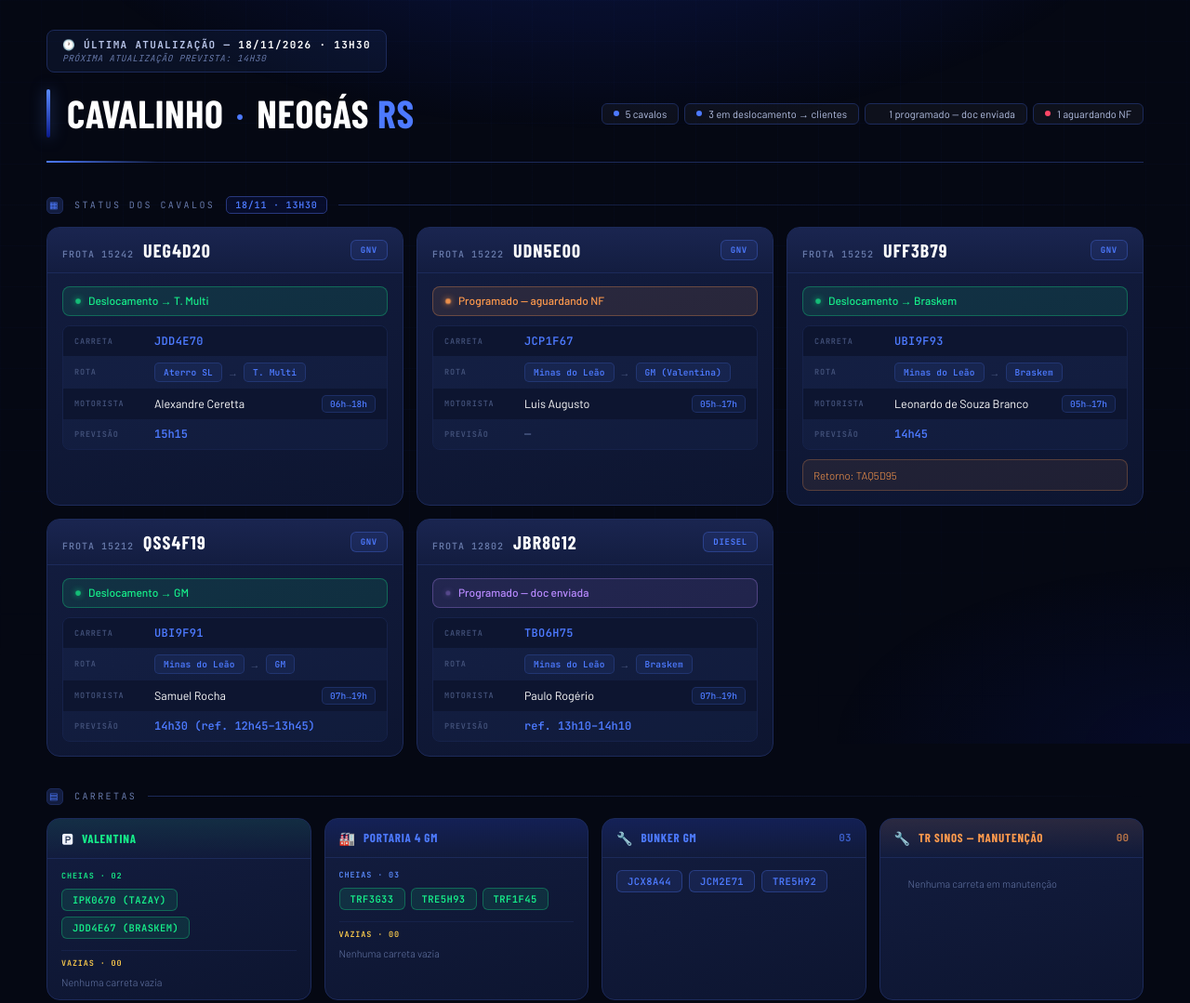
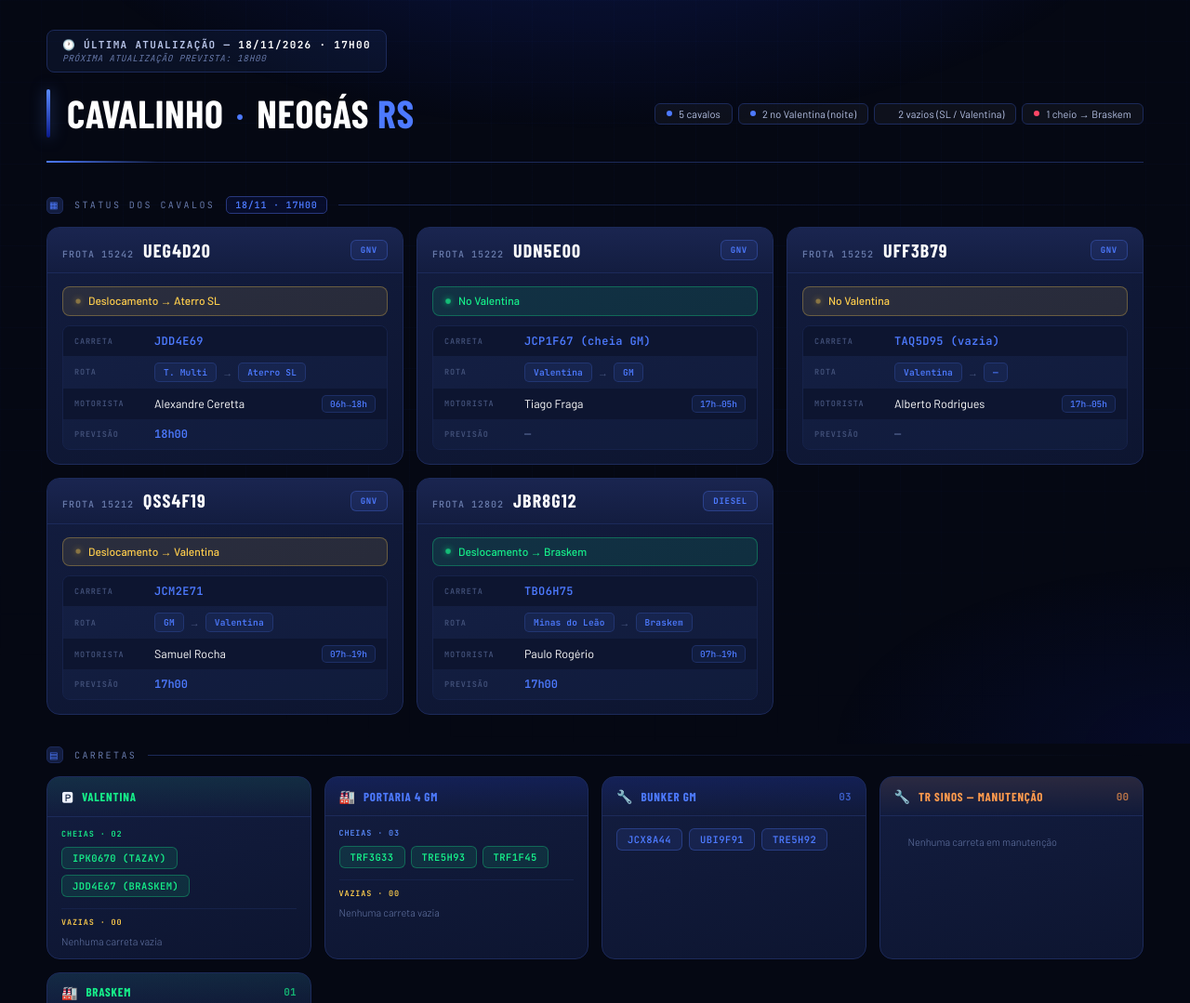
Before and after one commit to giovani-schiavon/Painel-Neogas, a plain HTML site: page index.html in a window 1280 px wide. Shown: the top 1079 px of the page at 93% size. Drawn offline with nearby package versions, Linux system fonts and the light colour scheme; a web font is replaced by a local one.

Commit message:
Add files via upload

```diff
--- a/index.html
+++ b/index.html
@@ -152,8 +152,8 @@ h1 .rs{color:var(--azul-br);}
 <div class="wrap">
 
   <div style="font-family:'JetBrains Mono',monospace;font-size:11px;font-weight:700;letter-spacing:.12em;text-transform:uppercase;color:var(--text2);background:rgba(77,122,255,.08);border:1px solid var(--border);border-radius:8px;padding:8px 16px;margin-bottom:18px;display:inline-block;">
-    🕐 Última Atualização — <span style="color:var(--branco);">18/11/2026 · 13h30</span>
-    <br><span style="font-size:9.5px;font-style:italic;font-weight:400;color:var(--muted);letter-spacing:.06em;">Próxima atualização prevista: 14h30</span>
+    🕐 Última Atualização — <span style="color:var(--branco);">18/11/2026 · 17h00</span>
+    <br><span style="font-size:9.5px;font-style:italic;font-weight:400;color:var(--muted);letter-spacing:.06em;">Próxima atualização prevista: 18h00</span>
   </div>
 
   <div class="header">
@@ -166,84 +166,79 @@ h1 .rs{color:var(--azul-br);}
     <div class="header-right">
       <div class="pills">
         <span class="pill pill-azul">5 cavalos</span>
-        <span class="pill pill-roxo">3 em deslocamento → clientes</span>
-        <span class="pill pill-amarelo">1 programado — doc enviada</span>
-        <span class="pill pill-verm">1 aguardando NF</span>
+        <span class="pill pill-roxo">2 no Valentina (noite)</span>
+        <span class="pill pill-amarelo">2 vazios (SL / Valentina)</span>
+        <span class="pill pill-verm">1 cheio → Braskem</span>
       </div>
 
     </div>
   </div>
 
-  <div class="sec-label"><span class="ico">▦</span>Status dos Cavalos <span class="stamp">18/11 · 13h30</span></div>
-                                                                                                                                                                                                                                                                                                                                                                                                                                                                                                                                                                                                                                                                                                                                                                                                                                                                                                                                                                                                                                                                                                                                                    <div class="grid">
+  <div class="sec-label"><span class="ico">▦</span>Status dos Cavalos <span class="stamp">18/11 · 17h00</span></div>
+                                                                                                                                                                                                                                                                                                                                                                                                                                                                                                                                                                                                                                                                                                                                                                                                                                                                                                                                                                                                                                                                                                                                                      <div class="grid">
 
     <div class="card">
       <div class="card-head"><div class="head-id"><span class="frota">Frota 15242</span><span class="placa">UEG4D20</span></div><span class="comb-badge gnv">GNV</span></div>
       <div class="card-body">
-        <div class="status s-cheio"><span class="pulse"></span>Deslocamento → T. Multi</div>
+        <div class="status s-vazio"><span class="pulse"></span>Deslocamento → Aterro SL</div>
         <div class="info-rows">
-          <div class="irow"><span class="lbl">Carreta</span><span class="v mono" style="display:flex;align-items:center;gap:2px;">JDD4E70</span></div>
-          <div class="irow"><span class="lbl">Rota</span><div class="rota"><span class="rp rp-o">Aterro SL</span><span class="rp-arr">→</span><span class="rp rp-d">T. Multi</span></div></div>
+          <div class="irow"><span class="lbl">Carreta</span><span class="v mono" style="display:flex;align-items:center;gap:2px;">JDD4E69</span></div>
+          <div class="irow"><span class="lbl">Rota</span><div class="rota"><span class="rp rp-o">T. Multi</span><span class="rp-arr">→</span><span class="rp rp-d">Aterro SL</span></div></div>
           <div class="irow mot-row"><span class="lbl">Motorista</span><span class="v mot">Alexandre Ceretta</span><span class="turno-chip">06h→18h</span></div>
-          <div class="irow"><span class="lbl">Previsão</span><span class="v prev">15h15</span></div>
+          <div class="irow"><span class="lbl">Previsão</span><span class="v prev">18h00</span></div>
         </div>
-
       </div>
     </div>
 
     <div class="card">
       <div class="card-head"><div class="head-id"><span class="frota">Frota 15222</span><span class="placa">UDN5E00</span></div><span class="comb-badge gnv">GNV</span></div>
       <div class="card-body">
-        <div class="status s-aguardando"><span class="pulse"></span>Programado — aguardando NF</div>
+        <div class="status s-cheio"><span class="pulse"></span>No Valentina</div>
         <div class="info-rows">
-          <div class="irow"><span class="lbl">Carreta</span><span class="v mono" style="display:flex;align-items:center;gap:2px;">JCP1F67</span></div>
-          <div class="irow"><span class="lbl">Rota</span><div class="rota"><span class="rp rp-o">Minas do Leão</span><span class="rp-arr">→</span><span class="rp rp-d">GM (Valentina)</span></div></div>
-          <div class="irow mot-row"><span class="lbl">Motorista</span><span class="v mot">Luis Augusto</span><span class="turno-chip">05h→17h</span></div>
+          <div class="irow"><span class="lbl">Carreta</span><span class="v mono" style="display:flex;align-items:center;gap:2px;">JCP1F67 (cheia GM)</span></div>
+          <div class="irow"><span class="lbl">Rota</span><div class="rota"><span class="rp rp-o">Valentina</span><span class="rp-arr">→</span><span class="rp rp-d">GM</span></div></div>
+          <div class="irow mot-row"><span class="lbl">Motorista</span><span class="v mot">Tiago Fraga</span><span class="turno-chip">17h→05h</span></div>
           <div class="irow"><span class="lbl">Previsão</span><span class="v prev none">—</span></div>
         </div>
-
       </div>
     </div>
 
     <div class="card">
       <div class="card-head"><div class="head-id"><span class="frota">Frota 15252</span><span class="placa">UFF3B79</span></div><span class="comb-badge gnv">GNV</span></div>
       <div class="card-body">
-        <div class="status s-cheio"><span class="pulse"></span>Deslocamento → Braskem</div>
+        <div class="status s-vazio"><span class="pulse"></span>No Valentina</div>
         <div class="info-rows">
-          <div class="irow"><span class="lbl">Carreta</span><span class="v mono" style="display:flex;align-items:center;gap:2px;">UBI9F93</span></div>
-          <div class="irow"><span class="lbl">Rota</span><div class="rota"><span class="rp rp-o">Minas do Leão</span><span class="rp-arr">→</span><span class="rp rp-d">Braskem</span></div></div>
-          <div class="irow mot-row"><span class="lbl">Motorista</span><span class="v mot">Leonardo de Souza Branco</span><span class="turno-chip">05h→17h</span></div>
-          <div class="irow"><span class="lbl">Previsão</span><span class="v prev">14h45</span></div>
+          <div class="irow"><span class="lbl">Carreta</span><span class="v mono" style="display:flex;align-items:center;gap:2px;">TAQ5D95 (vazia)</span></div>
+          <div class="irow"><span class="lbl">Rota</span><div class="rota"><span class="rp rp-o">Valentina</span><span class="rp-arr">→</span><span class="rp rp-d">—</span></div></div>
+          <div class="irow mot-row"><span class="lbl">Motorista</span><span class="v mot">Alberto Rodrigues</span><span class="turno-chip">17h→05h</span></div>
+          <div class="irow"><span class="lbl">Previsão</span><span class="v prev none">—</span></div>
         </div>
-        <div class="obs">Retorno: TAQ5D95</div>
       </div>
     </div>
 
     <div class="card">
       <div class="card-head"><div class="head-id"><span class="frota">Frota 15212</span><span class="placa">QSS4F19</span></div><span class="comb-badge gnv">GNV</span></div>
       <div class="card-body">
-        <div class="status s-cheio"><span class="pulse"></span>Deslocamento → GM</div>
+        <div class="status s-vazio"><span class="pulse"></span>Deslocamento → Valentina</div>
         <div class="info-rows">
-          <div class="irow"><span class="lbl">Carreta</span><span class="v mono" style="display:flex;align-items:center;gap:2px;">UBI9F91</span></div>
-          <div class="irow"><span class="lbl">Rota</span><div class="rota"><span class="rp rp-o">Minas do Leão</span><span class="rp-arr">→</span><span class="rp rp-d">GM</span></div></div>
+          <div class="irow"><span class="lbl">Carreta</span><span class="v mono" style="display:flex;align-items:center;gap:2px;">JCM2E71</span></div>
+          <div class="irow"><span class="lbl">Rota</span><div class="rota"><span class="rp rp-o">GM</span><span class="rp-arr">→</span><span class="rp rp-d">Valentina</span></div></div>
           <div class="irow mot-row"><span class="lbl">Motorista</span><span class="v mot">Samuel Rocha</span><span class="turno-chip">07h→19h</span></div>
-          <div class="irow"><span class="lbl">Previsão</span><span class="v prev">14h30 (ref. 12h45–13h45)</span></div>
+          <div class="irow"><span class="lbl">Previsão</span><span class="v prev">17h00</span></div>
         </div>
-
       </div>
     </div>
 
     <div class="card">
       <div class="card-head"><div class="head-id"><span class="frota">Frota 12802</span><span class="placa">JBR8G12</span></div><span class="comb-badge diesel">Diesel</span></div>
       <div class="card-body">
-        <div class="status s-programado"><span class="pulse"></span>Programado — doc enviada</div>
+        <div class="status s-cheio"><span class="pulse"></span>Deslocamento → Braskem</div>
         <div class="info-rows">
           <div class="irow"><span class="lbl">Carreta</span><span class="v mono" style="display:flex;align-items:center;gap:2px;">TBO6H75</span></div>
           <div class="irow"><span class="lbl">Rota</span><div class="rota"><span class="rp rp-o">Minas do Leão</span><span class="rp-arr">→</span><span class="rp rp-d">Braskem</span></div></div>
           <div class="irow mot-row"><span class="lbl">Motorista</span><span class="v mot">Paulo Rogério</span><span class="turno-chip">07h→19h</span></div>
-          <div class="irow"><span class="lbl">Previsão</span><span class="v prev">ref. 13h10–14h10</span></div>
+          <div class="irow"><span class="lbl">Previsão</span><span class="v prev">17h00</span></div>
         </div>
-
       </div>
     </div>
 
@@ -275,7 +270,7 @@ h1 .rs{color:var(--azul-br);}
       <div class="ccard-head" style="background:linear-gradient(180deg,rgba(30,64,255,.12),transparent);"><span class="ci">🔧</span><span class="ccard-title" style="color:var(--azul-br);">Bunker GM</span><span class="ccard-count" style="color:var(--azul-br);">03</span></div>
       <div class="chips">
         <span class="chip" style="background:rgba(77,122,255,.1);color:var(--azul-br);border:1px solid rgba(77,122,255,.3);">JCX8A44</span>
-        <span class="chip" style="background:rgba(77,122,255,.1);color:var(--azul-br);border:1px solid rgba(77,122,255,.3);">JCM2E71</span>
+        <span class="chip" style="background:rgba(77,122,255,.1);color:var(--azul-br);border:1px solid rgba(77,122,255,.3);">UBI9F91</span>
         <span class="chip" style="background:rgba(77,122,255,.1);color:var(--azul-br);border:1px solid rgba(77,122,255,.3);">TRE5H92</span>
       </div>
     </div>
@@ -288,7 +283,7 @@ h1 .rs{color:var(--azul-br);}
     <div class="ccard">
       <div class="ccard-head" style="background:linear-gradient(180deg,rgba(30,200,120,.08),transparent);"><span class="ci">🏭</span><span class="ccard-title" style="color:var(--verde);">Braskem</span><span class="ccard-count" style="color:var(--verde);">01</span></div>
       <div class="chips">
-        <span class="chip chip-cheia">TAQ5D95</span>
+        <span class="chip chip-cheia">UBI9F93</span>
       </div>
     </div>
   </div>
```
